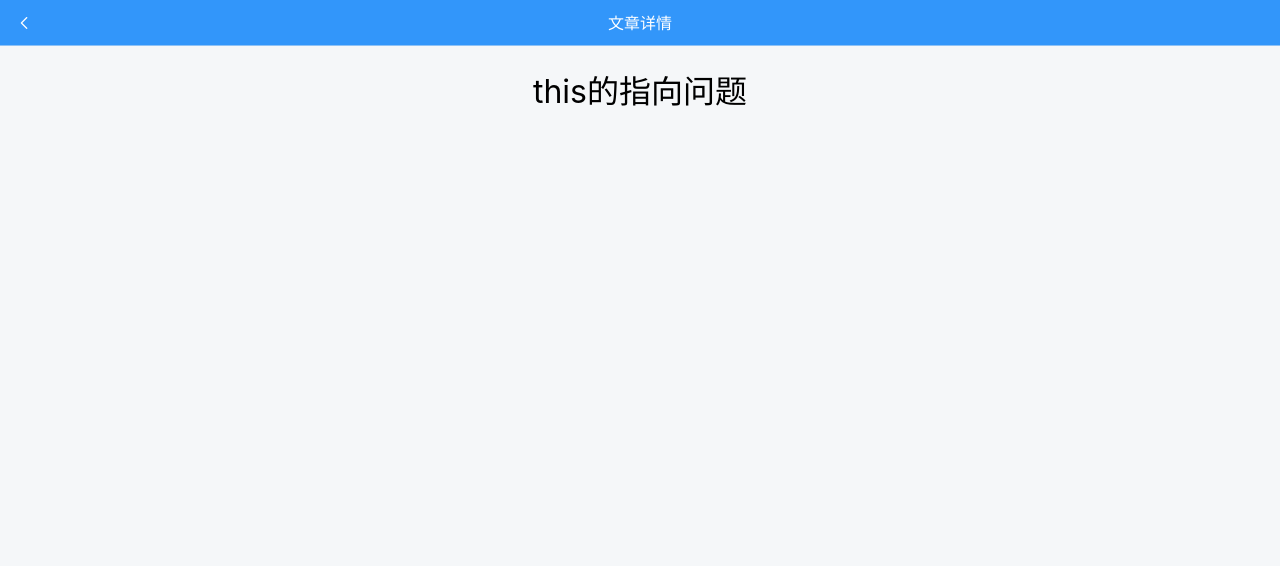
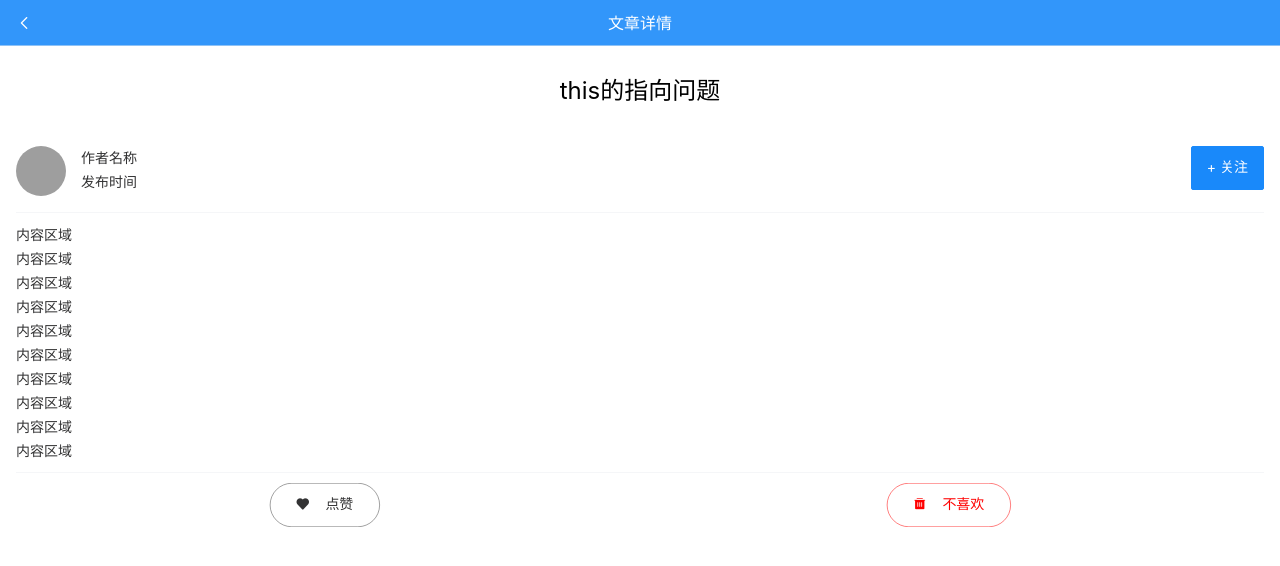
Before and after one commit to MangoIsGreat/mobile_toutiao, a Vue app: page /#/details/1 in a window 1280 px wide. Shown: the top 566 px of the page. Built offline with nearby package versions, Linux system fonts and the light colour scheme; grey boxes are pictures that could not be loaded.

Commit message:
完成作者信息&文章&点赞按钮

```diff
--- a/src/views/details/index.vue
+++ b/src/views/details/index.vue
@@ -2,7 +2,37 @@
   <div class="detailsBox">
       <van-nav-bar @click-left="$router.back()" left-arrow fixed title="文章详情" />
       <!-- 文章标题 -->
-      <h1 class="detailTitle">this的指向问题</h1>
+      <h2 class="detailTitle">this的指向问题</h2>
+      <!-- 作者详情： -->
+      <van-cell class="autInfo">
+        <template slot="title">
+          <div class="aut-title">
+            <div class="autImg">
+              <img src="http://img5.imgtn.bdimg.com/it/u=389433887,3486657666&fm=26&gp=0.jpg" alt="">
+            </div>
+            <div class="autMsg">
+              <div>作者名称</div>
+              <div>发布时间</div>
+            </div>
+            <div class="followed">
+              <van-button type="info">+ 关注</van-button>
+            </div>
+          </div>
+        </template>
+      </van-cell>
+      <!-- 文章详情： -->
+      <van-cell>
+        <div v-for="(item, index) in 10" :key="index">内容区域</div>
+      </van-cell>
+      <!-- 点赞&不喜欢 -->
+      <van-cell class="like">
+        <van-button plain hairline round class="checkLike">
+          <van-icon class="like-icon" name="like" />&nbsp;&nbsp;&nbsp;&nbsp;点赞
+        </van-button>
+        <van-button plain hairline round class="dislike">
+          <van-icon class="like-icon" name="delete" />&nbsp;&nbsp;&nbsp;&nbsp;不喜欢
+        </van-button>
+      </van-cell>
   </div>
 </template>
 
@@ -13,6 +43,10 @@ export default {
 </script>
 
 <style lang="less">
+body {
+  background-color: #fff;
+}
+
 .detailsBox {
   padding-top: 46px;
 
@@ -25,5 +59,42 @@ export default {
     line-height: 50px;
     text-align: center;
   }
+
+  .autInfo {
+    .aut-title {
+      display: flex;
+
+      .autImg {
+        img {
+          width: 50px;
+          height: 50px;
+          border-radius: 50%;
+        }
+      }
+
+      .autMsg {
+        flex: 1;
+        margin-left: 15px;
+      }
+    }
+  }
+
+  .like {
+    .van-cell__value {
+      display: flex;
+      justify-content: space-around;
+    }
+
+    .checkLike {
+      padding: 0 26px;
+      border-color: #444;
+    }
+
+    .dislike {
+      padding: 0 26px;
+      border-color: red;
+      color: red;
+    }
+  }
 }
 </style>
```
